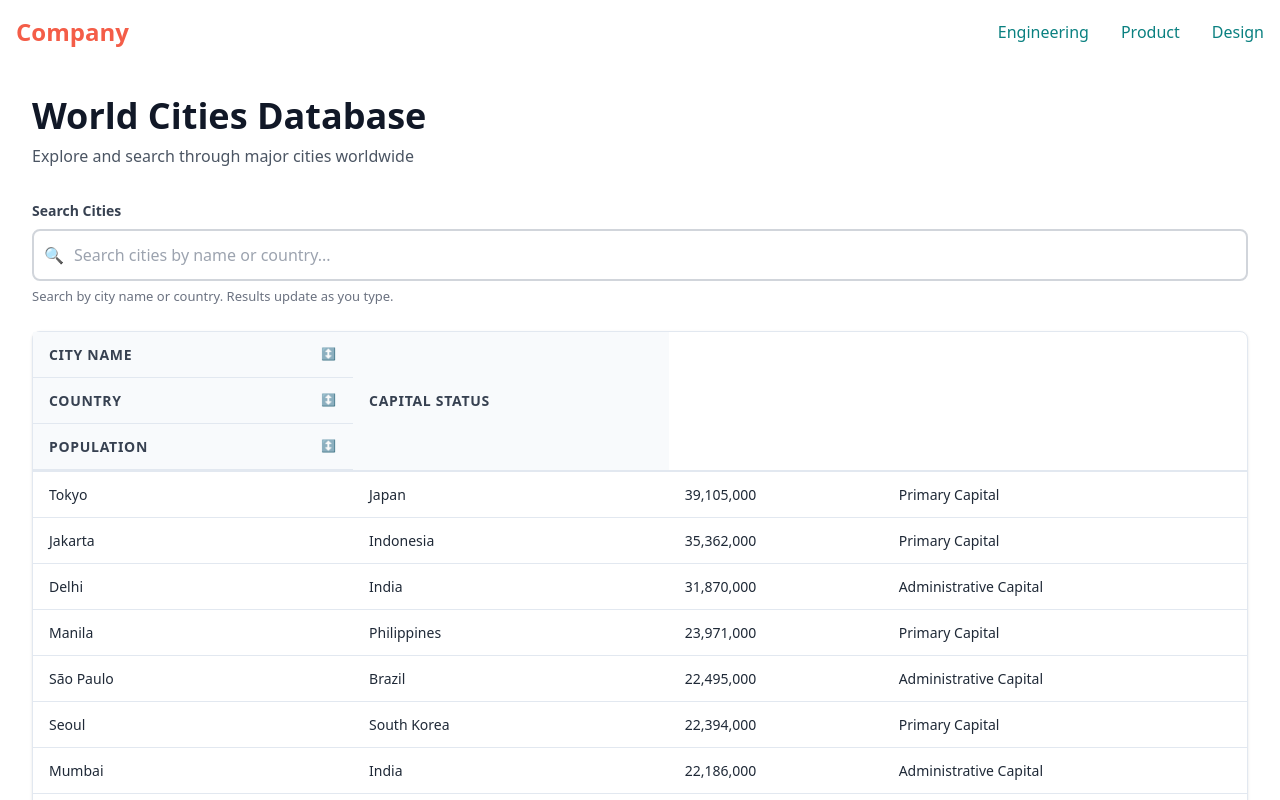
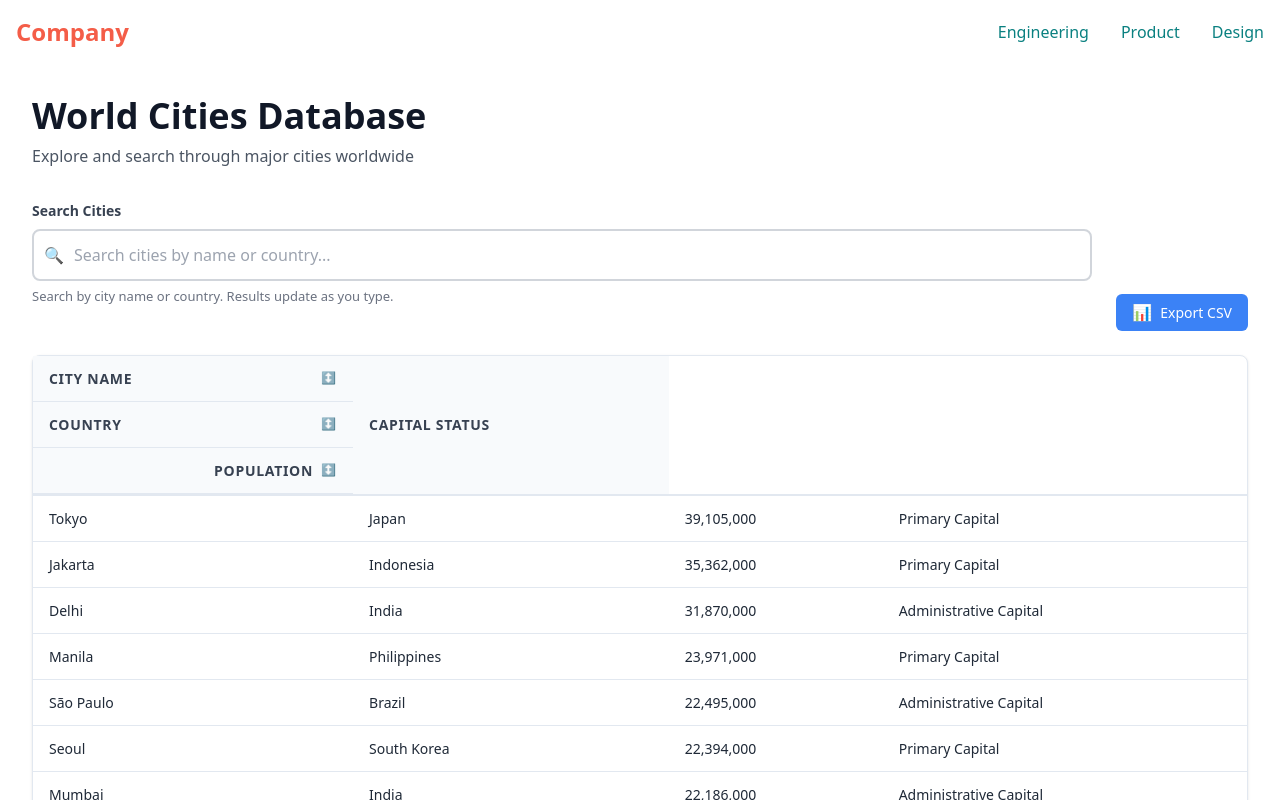
Before and after one commit to kca0615/sortable-table, a React (Vite) app: page / in a window 1280 px wide. Shown: the top 800 px of the page. Built offline with nearby package versions, Linux system fonts and the light colour scheme.

Commit message:
feat: implemented advanced features

```diff
--- a/src/App.tsx
+++ b/src/App.tsx
@@ -4,13 +4,14 @@ import { useEffect, useCallback, useState } from "react";
 
 import type { City, GetCitiesResult } from "./api/getCities";
 import { getCities } from "./api/getCities";
-import { sortData, toggleSortDirection, SortDirection } from "./utils/sort";
+import { sortData, sortDataMulti, toggleSortDirection, SortDirection, MultiSortConfig } from "./utils/sort";
 import { paginateData } from "./utils/paginate";
 
 import RootLayout from "./features/RootLayout/RootLayout";
 import SearchInput from "./components/SearchInput/SearchInput";
 import CityTable from "./components/CityTable/CityTable";
 import Pagination from "./components/Pagination/Pagination";
+import ExportButton from "./components/ExportButton/ExportButton";
 
 const PAGE_SIZE = 10;
 
@@ -20,7 +21,7 @@ const App = () => {
   const [error, setError] = useState<Error | null>(null);
   const [loading, setLoading] = useState(false);
 
-  // Sorting state
+  // Sorting state - support both single and multi-sort
   const [sortConfig, setSortConfig] = useState<{
     key: keyof City | null;
     direction: SortDirection;
@@ -28,6 +29,9 @@ const App = () => {
     key: null,
     direction: "none",
   });
+
+  // Multi-sort state
+  const [multiSortConfigs, setMultiSortConfigs] = useState<MultiSortConfig<City>[]>([]);
 
   // Pagination state
   const [currentPage, setCurrentPage] = useState(1);
@@ -64,7 +68,47 @@ const App = () => {
     setSearchTerm(term);
   }, []);
 
-  const handleSort = useCallback((key: keyof City) => {
+  const handleSort = useCallback((key: keyof City, isMultiSort: boolean = false) => {
+    if (isMultiSort) {
+      // Multi-sort mode: add/update/remove from multi-sort configs
+      setMultiSortConfigs((prevConfigs) => {
+        const existingIndex = prevConfigs.findIndex(config => config.key === key);
+
+        if (existingIndex >= 0) {
+          // Column already in multi-sort, toggle its direction
+          const existingConfig = prevConfigs[existingIndex];
+          const newDirection = toggleSortDirection(existingConfig.direction);
+
+          if (newDirection === "none") {
+            // Remove from multi-sort
+            return prevConfigs.filter((_, index) => index !== existingIndex);
+          } else {
+            // Update direction, keep same priority
+            return prevConfigs.map((config, index) =>
+              index === existingIndex
+                ? { ...config, direction: newDirection }
+                : config
+            );
+          }
+        } else {
+          // Add new column to multi-sort with lowest priority
+          const maxPriority = prevConfigs.length > 0
+            ? Math.max(...prevConfigs.map(c => c.priority))
+            : -1;
+
+          return [...prevConfigs, {
+            key,
+            direction: "asc" as SortDirection,
+            priority: maxPriority + 1
+          }];
+        }
+      });
+
+      // Clear single sort when using multi-sort
+      setSortConfig({ key: null, direction: "none" });
+    } else {
+      // Single sort mode: clear multi-sort and use single sort
+      setMultiSortConfigs([]);
       setSortConfig((prevConfig) => {
         const newDirection =
           prevConfig.key === key
@@ -76,6 +120,8 @@ const App = () => {
           direction: newDirection,
         };
       });
+    }
+
     setCurrentPage(1); // Reset to first page when sorting
   }, []);
 
@@ -84,12 +130,21 @@ const App = () => {
   }, []);
 
   // Apply sorting and pagination
-  const sortedCities = sortConfig.key
-    ? sortData(allCities, {
+  const sortedCities = (() => {
+    if (multiSortConfigs.length > 0) {
+      // Use multi-sort
+      return sortDataMulti(allCities, multiSortConfigs);
+    } else if (sortConfig.key) {
+      // Use single sort
+      return sortData(allCities, {
         key: sortConfig.key,
         direction: sortConfig.direction,
-      })
-    : allCities;
+      });
+    } else {
+      // No sorting
+      return allCities;
+    }
+  })();
 
   const paginationResult = paginateData(sortedCities, {
     currentPage,
@@ -109,7 +164,17 @@ const App = () => {
           </p>
         </header>
 
+        <div className="flex flex-col sm:flex-row gap-4 sm:gap-6 items-start sm:items-end mb-6">
+          <div className="flex-1 w-full">
             <SearchInput onSearch={handleSearch} disabled={loading} />
+          </div>
+          <div className="flex-shrink-0">
+            <ExportButton
+              cities={sortedCities}
+              disabled={loading}
+            />
+          </div>
+        </div>
 
         {error ? (
           <div className="bg-red-50 dark:bg-red-900/20 border border-red-200 dark:border-red-800 rounded-lg p-3 sm:p-4 mb-4 sm:mb-6">
--- a/src/api/getCities.ts
+++ b/src/api/getCities.ts
@@ -23,7 +23,6 @@ export interface GetCitiesResult {
 }
 
 const collator = new Intl.Collator("en", { sensitivity: "base" });
-
 export const getCities = async ({
   limit = 10000,
   offset = 0,
--- a/src/components/CityTable/CityTable.module.css
+++ b/src/components/CityTable/CityTable.module.css
@@ -76,9 +76,18 @@
   font-variant-numeric: tabular-nums;
 }
 
+.numberHeader {
+  text-align: right;
+  justify-content: flex-end;
+}
+
 .capitalCell {
   font-size: 13px;
   color: #6b7280;
+}
+
+.capitalHeader {
+  text-align: left;
 }
 
 .loadingContainer {
--- a/src/components/CityTable/CityTable.tsx
+++ b/src/components/CityTable/CityTable.tsx
@@ -34,7 +34,7 @@ const CityTable: React.FC<CityTableProps> = ({
     }
   };
 
-  const getAriaSortForColumn = (columnKey: keyof City): string => {
+  const getAriaSortForColumn = (columnKey: keyof City): "none" | "ascending" | "descending" => {
     if (sortConfig.key !== columnKey) {
       return "none";
     }
@@ -209,7 +209,7 @@ const CityTable: React.FC<CityTableProps> = ({
             <th
               role="columnheader"
               aria-sort={getAriaSortForColumn("population")}
-              className={styles.sortableHeader}
+              className={`${styles.sortableHeader} ${styles.numberHeader}`}
               onClick={() => onSort("population")}
               onKeyDown={(e) => {
                 if (e.key === "Enter" || e.key === " ") {
@@ -222,7 +222,7 @@ const CityTable: React.FC<CityTableProps> = ({
               <span>Population</span>
               {getSortIcon("population")}
             </th>
-            <th role="columnheader">Capital Status</th>
+            <th role="columnheader" className={styles.capitalHeader}>Capital Status</th>
           </tr>
         </thead>
         <tbody>
--- /dev/null
+++ b/src/components/ExportButton/ExportButton.module.css
@@ -0,0 +1,48 @@
+.exportButton {
+  display: inline-flex;
+  align-items: center;
+  gap: 8px;
+  padding: 8px 16px;
+  background: #3b82f6;
+  color: white;
+  border: none;
+  border-radius: 6px;
+  font-size: 14px;
+  font-weight: 500;
+  cursor: pointer;
+  transition: all 0.2s ease;
+  white-space: nowrap;
+}
+
+.exportButton:hover:not(:disabled) {
+  background: #2563eb;
+  transform: translateY(-1px);
+  box-shadow: 0 2px 4px rgba(59, 130, 246, 0.3);
+}
+
+.exportButton:active:not(:disabled) {
+  transform: translateY(0);
+  box-shadow: 0 1px 2px rgba(59, 130, 246, 0.3);
+}
+
+.exportButton:disabled {
+  background: #9ca3af;
+  cursor: not-allowed;
+  transform: none;
+  box-shadow: none;
+}
+
+.icon {
+  font-size: 16px;
+  line-height: 1;
+}
+
+/* Focus styles for accessibility */
+.exportButton:focus {
+  outline: none;
+  box-shadow: 0 0 0 3px rgba(59, 130, 246, 0.3);
+}
+
+.exportButton:focus:not(:disabled) {
+  background: #2563eb;
+}
--- /dev/null
+++ b/src/components/ExportButton/ExportButton.tsx
@@ -0,0 +1,58 @@
+import React, { useState } from 'react';
+import type { City } from '../../api/getCities';
+import { exportCitiesToCSV } from '../../utils/export';
+import styles from './ExportButton.module.css';
+
+export interface ExportButtonProps {
+  cities: City[];
+  disabled?: boolean;
+  className?: string;
+}
+
+const ExportButton: React.FC<ExportButtonProps> = ({
+  cities,
+  disabled = false,
+  className = ''
+}) => {
+  const [isExporting, setIsExporting] = useState(false);
+
+  const handleExport = async () => {
+    if (disabled || cities.length === 0) {
+      return;
+    }
+
+    setIsExporting(true);
+
+    try {
+      // Add small delay to show loading state
+      await new Promise(resolve => setTimeout(resolve, 300));
+      exportCitiesToCSV(cities);
+    } catch (error) {
+      console.error('Export failed:', error);
+      // In a real app, you might want to show a toast notification here
+    } finally {
+      setIsExporting(false);
+    }
+  };
+
+  const buttonText = isExporting ? 'Exporting...' : 'Export CSV';
+  const isDisabled = disabled || cities.length === 0 || isExporting;
+
+  return (
+    <button
+      type="button"
+      onClick={handleExport}
+      disabled={isDisabled}
+      className={`${styles.exportButton} ${className}`}
+      aria-label={`Export ${cities.length} cities to CSV file`}
+      title={cities.length === 0 ? 'No data to export' : `Export ${cities.length} cities to CSV`}
+    >
+      <span className={styles.icon} aria-hidden="true">
+        📊
+      </span>
+      {buttonText}
+    </button>
+  );
+};
+
+export default ExportButton;
--- /dev/null
+++ b/src/utils/export.ts
@@ -0,0 +1,81 @@
+import type { City } from '../api/getCities';
+
+/**
+ * Convert cities data to CSV format
+ */
+export const convertToCSV = (cities: City[]): string => {
+  if (cities.length === 0) {
+    return '';
+  }
+
+  // Define headers
+  const headers = [
+    'City Name',
+    'Country',
+    'Population',
+    'Capital Status'
+  ];
+
+  // Convert capital status to readable format
+  const formatCapitalStatus = (capital: string): string => {
+    switch (capital) {
+      case 'primary':
+        return 'Primary Capital';
+      case 'admin':
+        return 'Administrative Capital';
+      case 'minor':
+        return 'Minor Capital';
+      default:
+        return capital || 'Not a Capital';
+    }
+  };
+
+  // Create CSV rows
+  const csvRows = [
+    headers.join(','), // Header row
+    ...cities.map(city => [
+      `"${city.name}"`,
+      `"${city.country}"`,
+      city.population.toString(),
+      `"${formatCapitalStatus(city.capital)}"`
+    ].join(','))
+  ];
+
+  return csvRows.join('\n');
+};
+
+/**
+ * Download CSV file
+ */
+export const downloadCSV = (csvContent: string, filename: string = 'cities-export.csv'): void => {
+  // Create blob with CSV content
+  const blob = new Blob([csvContent], { type: 'text/csv;charset=utf-8;' });
+
+  // Create download link
+  const link = document.createElement('a');
+  const url = URL.createObjectURL(blob);
+
+  link.setAttribute('href', url);
+  link.setAttribute('download', filename);
+  link.style.visibility = 'hidden';
+
+  // Trigger download
+  document.body.appendChild(link);
+  link.click();
+  document.body.removeChild(link);
+
+  // Clean up
+  URL.revokeObjectURL(url);
+};
+
+/**
+ * Export cities to CSV file
+ */
+export const exportCitiesToCSV = (cities: City[], filename?: string): void => {
+  const csvContent = convertToCSV(cities);
+
+  if (csvContent) {
+    const defaultFilename = `cities-export-${new Date().toISOString().split('T')[0]}.csv`;
+    downloadCSV(csvContent, filename || defaultFilename);
+  }
+};
--- a/src/utils/sort.ts
+++ b/src/utils/sort.ts
@@ -3,6 +3,12 @@ export type SortDirection = "asc" | "desc" | "none";
 export interface SortConfig<T> {
   key: keyof T;
   direction: SortDirection;
+}
+
+export interface MultiSortConfig<T> {
+  key: keyof T;
+  direction: SortDirection;
+  priority: number; // 0 = highest priority
 }
 
 /**
@@ -67,11 +73,72 @@ export function toggleSortDirection(
 }
 
 /**
+ * Sorts an array of objects by multiple criteria
+ * @param data Array of objects to sort
+ * @param configs Array of sort configurations ordered by priority
+ * @returns Sorted array (does not mutate original)
+ */
+export function sortDataMulti<T>(data: T[], configs: MultiSortConfig<T>[]): T[] {
+  if (configs.length === 0) {
+    return [...data];
+  }
+
+  // Filter out "none" directions and sort by priority
+  const activeSorts = configs
+    .filter(config => config.direction !== "none")
+    .sort((a, b) => a.priority - b.priority);
+
+  if (activeSorts.length === 0) {
+    return [...data];
+  }
+
+  return [...data].sort((a, b) => {
+    // Compare by each sort criteria in priority order
+    for (const config of activeSorts) {
+      const aValue = a[config.key];
+      const bValue = b[config.key];
+
+      // Handle null/undefined values
+      if (aValue == null && bValue == null) continue;
+      if (aValue == null) return config.direction === "asc" ? -1 : 1;
+      if (bValue == null) return config.direction === "asc" ? 1 : -1;
+
+      let comparison = 0;
+
+      // Handle string comparison (case-insensitive)
+      if (typeof aValue === "string" && typeof bValue === "string") {
+        comparison = aValue.toLowerCase().localeCompare(bValue.toLowerCase());
+      }
+      // Handle number comparison
+      else if (typeof aValue === "number" && typeof bValue === "number") {
+        comparison = aValue - bValue;
+      }
+      // Fallback to string comparison
+      else {
+        const aStr = String(aValue).toLowerCase();
+        const bStr = String(bValue).toLowerCase();
+        comparison = aStr.localeCompare(bStr);
+      }
+
+      // If values are different, return the comparison result
+      if (comparison !== 0) {
+        return config.direction === "asc" ? comparison : -comparison;
+      }
+
+      // If values are equal, continue to next sort criteria
+    }
+
+    // All sort criteria resulted in equality
+    return 0;
+  });
+}
+
+/**
  * Gets the ARIA sort value for accessibility
  * @param direction Current sort direction
  * @returns ARIA sort value
  */
-export function getAriaSortValue(direction: SortDirection): string {
+export function getAriaSortValue(direction: SortDirection): "none" | "ascending" | "descending" {
   switch (direction) {
     case "asc":
       return "ascending";
```
Also changed, not shown: 2 other files (tests, documents, lock files or other folders). Lines whose indentation alone changed are shown as unchanged.
